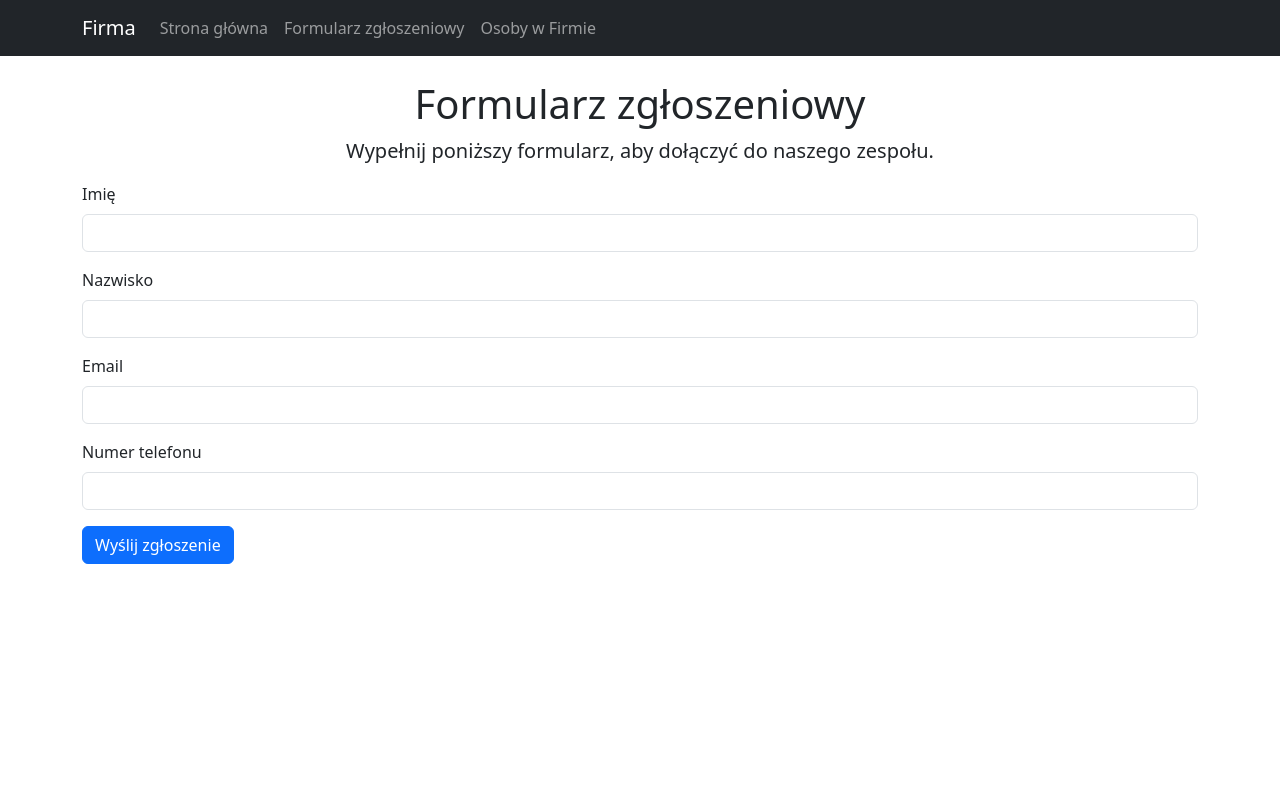
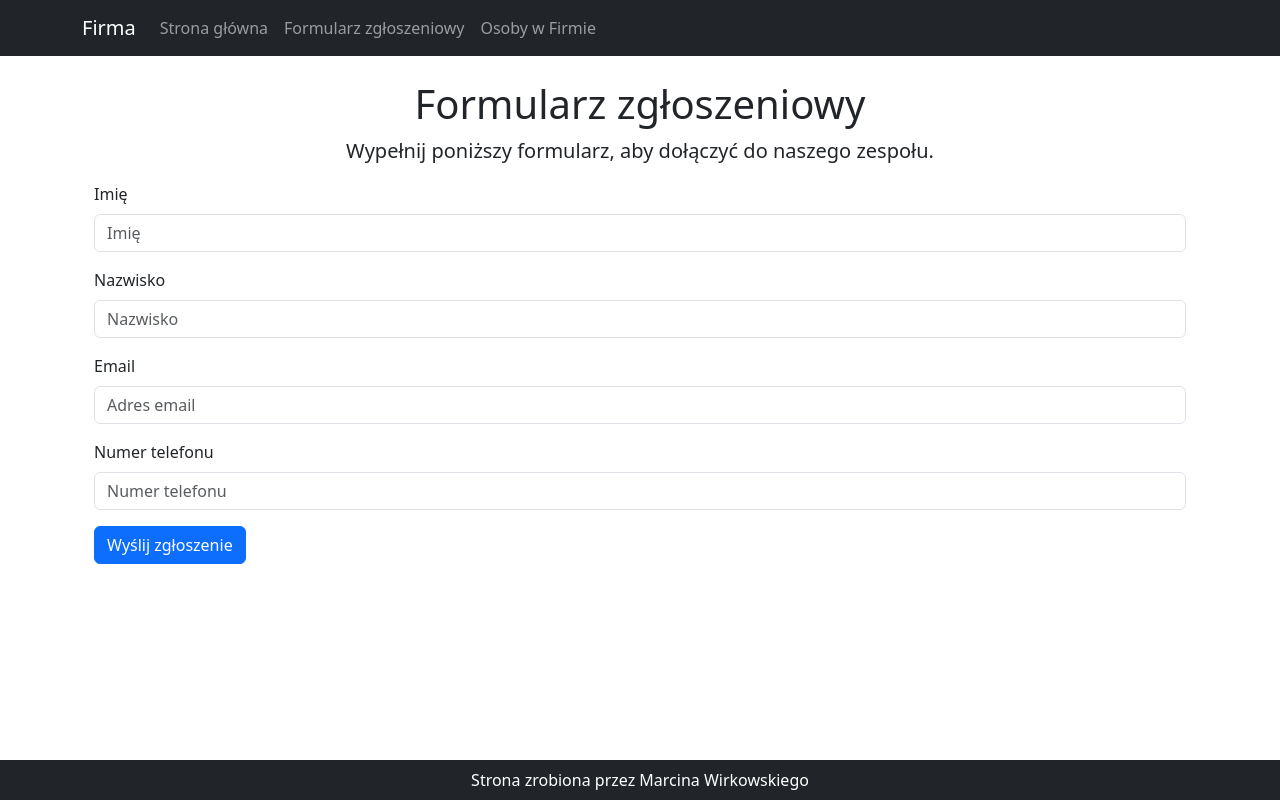
Before and after one commit to PremiumYT/ProjectReactCiezarowki, a React (Create React App) app: page /formularz in a window 1280 px wide. Shown: the top 800 px of the page. Built offline with nearby package versions, Linux system fonts and the light colour scheme.

Commit message:
ostatnie poprawki

```diff
--- a/src/API/storageService.js
+++ b/src/API/storageService.js
@@ -2,15 +2,32 @@ import firma from './firma.json';
 
 const COMPANY_KEY = "DaneFirmy";
 
-const initialCompanyData = firma;
+export function initStorage() {
+    const existingData = localStorage.getItem(COMPANY_KEY);
 
+    if (!existingData) {
+        localStorage.setItem(COMPANY_KEY, JSON.stringify(firma));
+        console.log("Dane firmy zapisane do localStorage");
+    } else {
+        const parsedData = JSON.parse(existingData);
 
-export function initStorage() {
-	if (!localStorage.getItem(COMPANY_KEY)) {
-		localStorage.setItem(COMPANY_KEY, JSON.stringify(initialCompanyData));
-	}
+        const updatedData = {
+            pracownicy: parsedData.pracownicy?.length === firma.pracownicy.length ? parsedData.pracownicy : firma.pracownicy,
+            kierownictwo: parsedData.kierownictwo?.length === firma.kierownictwo.length ? parsedData.kierownictwo : firma.kierownictwo,
+            kandydaci: parsedData.kandydaci?.length === firma.kandydaci.length ? parsedData.kandydaci : firma.kandydaci,
+            ciezarowki: parsedData.ciezarowki?.length === firma.ciezarowki.length ? parsedData.ciezarowki : firma.ciezarowki
+        };
+
+        localStorage.setItem(COMPANY_KEY, JSON.stringify(updatedData));
+        console.log("Dane firmy zaktualizowane w localStorage");
+    }
 }
 
 export function getCompanyData() {
-	return JSON.parse(localStorage.getItem(COMPANY_KEY));
+    const data = localStorage.getItem(COMPANY_KEY);
+    if (!data) {
+        initStorage();
+        return firma;
+    }
+    return JSON.parse(data);
 }
--- a/src/App.js
+++ b/src/App.js
@@ -1,4 +1,5 @@
 import React from "react";
+import { Container } from "react-bootstrap";
 import { BrowserRouter as Router, Routes, Route } from "react-router-dom";
 import './index.css'
 import NavBar from "./components/NavBar";
@@ -7,11 +8,13 @@ import AllRoutes from "./components/AllRoutes";
 
 function App() {
   return (
-    <>
+    <div className="d-flex flex-column min-vh-100">
       <NavBar />
-      <AllRoutes />
+      <Container className="flex-grow-1">
+        <AllRoutes />
+      </Container>
       <Footer />
-    </>
+    </div>
   );
 }
 
--- a/src/components/Footer.js
+++ b/src/components/Footer.js
@@ -1,14 +1,11 @@
 import React from "react";
-import { Container } from "react-bootstrap";
 
 function Footer() {
     return (
-        <footer>
-            <div className="text-center bg-dark text-white p-2">
-                Strona zrobiona przez Marcina Wirkowskiego
-            </div>
+        <footer className="mt-auto bg-dark text-white py-2 text-center">
+            Strona zrobiona przez Marcina Wirkowskiego
         </footer>
-    )
+    );
 }
 
 export default Footer;
--- a/src/pages/FormPage.js
+++ b/src/pages/FormPage.js
@@ -1,53 +1,143 @@
-import React from "react";
+import React, { useState, useEffect } from "react";
+import { Alert, Button, Form } from "react-bootstrap";
 
 function FormPage() {
+  const [formData, setFormData] = useState({
+    imie: "",
+    nazwisko: "",
+    email: "",
+    telefon: ""
+  });
+
+  const [alert, setAlert] = useState({ type: "", message: "" });
+  const [fieldStatus, setFieldStatus] = useState({
+    imie: "",
+    nazwisko: "",
+    email: "",
+    telefon: ""
+  });
+
+  const handleChange = (e) => {
+    setFormData({ ...formData, [e.target.id]: e.target.value });
+  };
+
+  useEffect(() => {
+    const { imie, nazwisko, email, telefon } = formData;
+
+    if (!imie && !nazwisko && !email && !telefon) {
+      setAlert({ type: "", message: "" });
+      setFieldStatus({ imie: "", nazwisko: "", email: "", telefon: "" });
+      return;
+    }
+
+    const lettersRegex = /^[A-Za-ząćęłńóśźżĄĆĘŁŃÓŚŹŻ -]+$/;
+    const phoneRegex = /^[0-9]+$/;
+    let newFieldStatus = { imie: "", nazwisko: "", email: "", telefon: "" };
+
+    if (!imie || !nazwisko || !email || !telefon) {
+      setAlert({ type: "warning", message: "Nie wprowadzono wszystkich danych!" });
+    } else {
+      setAlert({ type: "success", message: "Wszystkie dane wyglądają poprawnie!" });
+    }
+
+    if (imie && !lettersRegex.test(imie)) {
+      setAlert({ type: "danger", message: "Imię i nazwisko mogą zawierać tylko litery!" });
+      newFieldStatus.imie = "is-invalid";
+    } else if (imie) newFieldStatus.imie = "is-valid";
+
+    if (nazwisko && !lettersRegex.test(nazwisko)) {
+      setAlert({ type: "danger", message: "Imię i nazwisko mogą zawierać tylko litery!" });
+      newFieldStatus.nazwisko = "is-invalid";
+    } else if (nazwisko) newFieldStatus.nazwisko = "is-valid";
+
+    if (email) {
+      const emailParts = email.split("@");
+      const localPartRegex = /^[A-Za-z0-9]+$/;
+      if (emailParts.length !== 2 || emailParts[1].toLowerCase() !== "gmail.com") {
+        setAlert({ type: "danger", message: "Adres email musi być w formacie nazwa@gmail.com!" });
+        newFieldStatus.email = "is-invalid";
+      } else if (!localPartRegex.test(emailParts[0])) {
+        setAlert({ type: "danger", message: "Część przed '@' może zawierać tylko litery i cyfry!" });
+        newFieldStatus.email = "is-invalid";
+      } else newFieldStatus.email = "is-valid";
+    }
+
+    if (telefon) {
+      if (!phoneRegex.test(telefon)) {
+        setAlert({ type: "danger", message: "Numer telefonu może zawierać tylko cyfry!" });
+        newFieldStatus.telefon = "is-invalid";
+      } else newFieldStatus.telefon = "is-valid";
+    }
+
+    setFieldStatus(newFieldStatus);
+  }, [formData]);
+
+  const handleSubmit = (e) => {
+    e.preventDefault();
+    if (alert.type === "success") {
+      console.log("Wysłane dane:", formData);
+      setFormData({ imie: "", nazwisko: "", email: "", telefon: "" });
+      setAlert({ type: "success", message: "Formularz został poprawnie wysłany!" });
+      setFieldStatus({ imie: "", nazwisko: "", email: "", telefon: "" });
+    }
+  };
+
   return (
     <div className="container mt-4">
       <div className="text-center">
         <h1>Formularz zgłoszeniowy</h1>
-        <p className="lead">
-          Wypełnij poniższy formularz, aby dołączyć do naszego zespołu.
-        </p>
+        <p className="lead">Wypełnij poniższy formularz, aby dołączyć do naszego zespołu.</p>
       </div>
 
-      <form>
-        <div className="mb-3">
-          <label htmlFor="imie" className="form-label">Imię</label>
-          <input type="text" className="form-control" id="imie" required />
-        </div>
+      {alert.message && <Alert variant={alert.type}>{alert.message}</Alert>}
 
-        <div className="mb-3">
-          <label htmlFor="nazwisko" className="form-label">Nazwisko</label>
-          <input type="text" className="form-control" id="nazwisko" required />
-        </div>
+      <Form onSubmit={handleSubmit}>
+        <Form.Group className="mb-3" controlId="imie">
+          <Form.Label>Imię</Form.Label>
+          <Form.Control
+            type="text"
+            value={formData.imie}
+            onChange={handleChange}
+            placeholder="Imię"
+            className={fieldStatus.imie}
+          />
+        </Form.Group>
 
-        <div className="mb-3">
-          <label htmlFor="email" className="form-label">Email</label>
-          <input type="email" className="form-control" id="email" required />
-        </div>
+        <Form.Group className="mb-3" controlId="nazwisko">
+          <Form.Label>Nazwisko</Form.Label>
+          <Form.Control
+            type="text"
+            value={formData.nazwisko}
+            onChange={handleChange}
+            placeholder="Nazwisko"
+            className={fieldStatus.nazwisko}
+          />
+        </Form.Group>
 
-        <div className="mb-3">
-          <label htmlFor="telefon" className="form-label">Numer telefonu</label>
-          <input type="tel" className="form-control" id="telefon" required />
-        </div>
+        <Form.Group className="mb-3" controlId="email">
+          <Form.Label>Email</Form.Label>
+          <Form.Control
+            type="text"
+            value={formData.email}
+            onChange={handleChange}
+            placeholder="Adres email"
+            className={fieldStatus.email}
+          />
+        </Form.Group>
 
-        <button type="submit" className="btn btn-primary">Wyślij zgłoszenie</button>
-      </form>
-      <br/>
-      <br/>
-      <br/>
-      <br/>
-      <br/>
-      <br/>
-      <br/>
-      <br/>
-      <br/>
-      <br/>
-      <br/>
-      <br/>
-      <br/>
-      <br/>
-      <br/>
+        <Form.Group className="mb-3" controlId="telefon">
+          <Form.Label>Numer telefonu</Form.Label>
+          <Form.Control
+            type="text"
+            value={formData.telefon}
+            onChange={handleChange}
+            placeholder="Numer telefonu"
+            className={fieldStatus.telefon}
+          />
+        </Form.Group>
+
+        <Button variant="primary" type="submit">Wyślij zgłoszenie</Button>
+      </Form>
     </div>
   );
 }
```
Also changed, not shown: src/pages/FirmPeoplePage.js (+63 -26 lines), src/API/firma.json.
